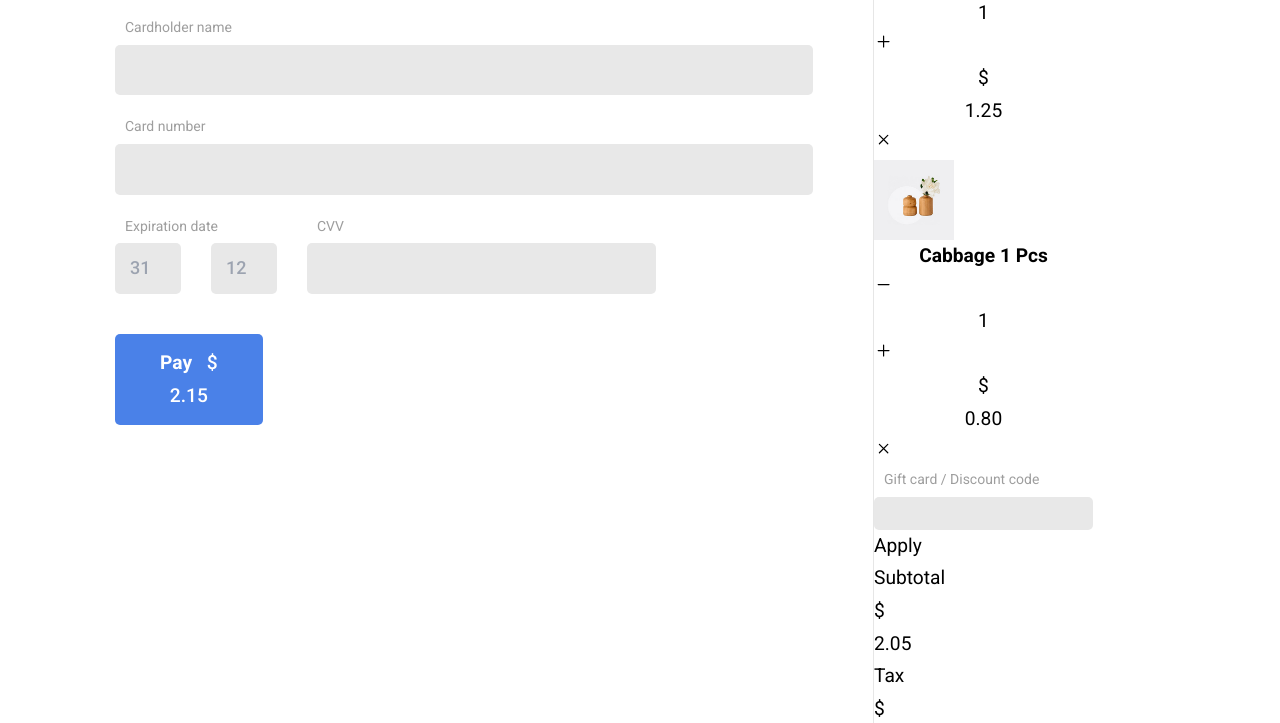
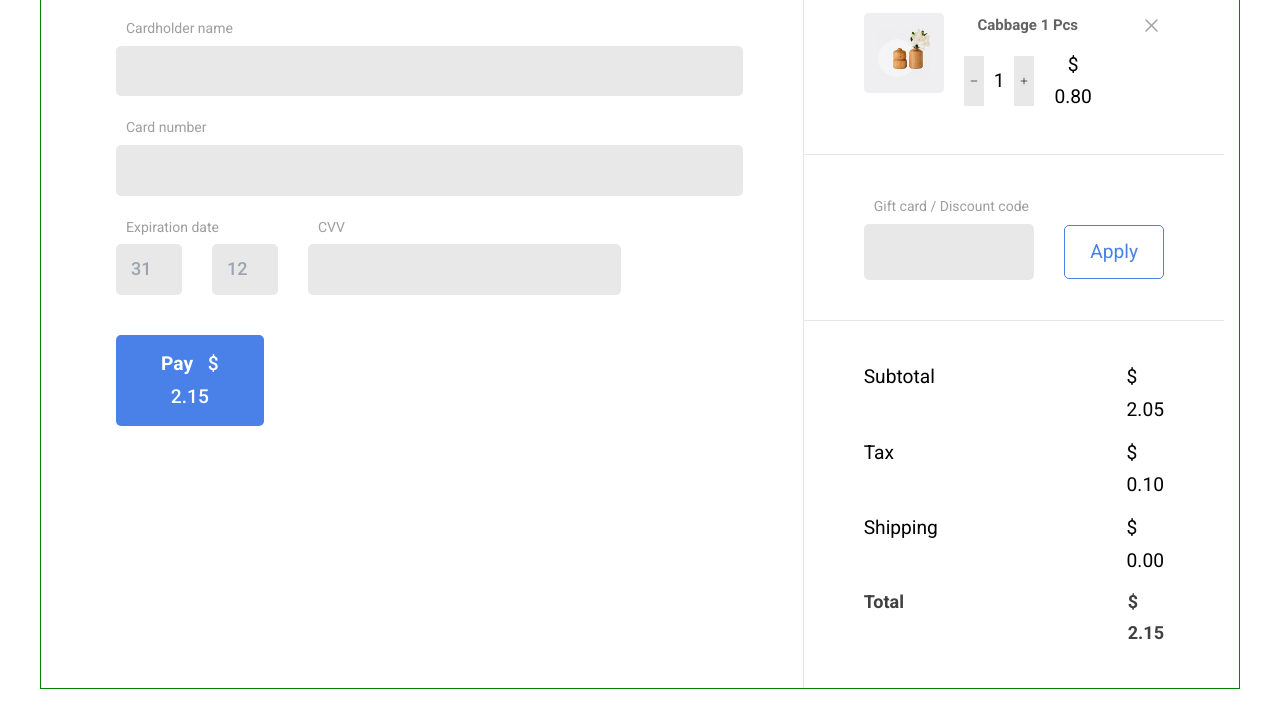
Before and after one commit to eruedasanchez/dooxew-ecommerce, a website: page pages/carrito.html in a window 1280 px wide. Shown: the part 308-1031 px from the top of the page. After the commit the page ends 997 px from the top, so only its background shows below. Drawn offline with nearby package versions, Linux system fonts and the light colour scheme; a web font is replaced by a local one.

Commit message:
Apply styles to cart section

```diff
--- a/scss/layout/_cart-main-container.scss
+++ b/scss/layout/_cart-main-container.scss
@@ -1,6 +1,7 @@
 /* main container */
 
 .container{
+    border: 1px solid green;
     max-width: 1440px;
     min-height: 100vh;
     margin: auto;
--- /dev/null
+++ b/scss/layout/_cart-section.scss
@@ -0,0 +1,125 @@
+.cart{
+    width: 40%;
+    display: flex;
+    flex-direction: column;
+    justify-content: flex-end;
+}
+
+.cart-item-box{
+    padding: 40px $px;
+    margin-bottom: auto;
+}
+
+.product-card:not(:last-child){
+    margin-bottom: 20px;
+}
+
+.product-card .card{
+    position: relative;
+    display: flex;
+    align-items: flex-start;
+    gap: 20px;
+}
+
+.card .product-img{
+    border-radius: $radius;
+}
+
+.card .detail .product-name{
+    font-weight: $fw-600;
+    font-size: $fs-15;
+    color: $dim-gay;
+    margin-bottom: 10px;
+}
+
+.card .detail .wrapper{
+    display: flex;
+    gap: 20px;
+}
+
+.product-qty{
+    display: flex;
+    align-items: center;
+    gap: 10px;
+}
+.product-qty button{
+    background: $platinum;
+    width: 20px;
+    height: 50px;
+    display: flex;
+    justify-content: center;
+    align-items: center;
+}
+
+.product-qty button:active, .product-close-btn:active ion-icon{
+    transform: scale(0.95);
+}
+
+.product-qty button ion-icon{
+    $ionicon-stoke-width: 60px;
+    font-size: 10px;
+}
+
+.product-close-btn{
+    position: absolute;
+    top: 0;
+    right: 0;
+
+}
+
+.product-close-btn ion-icon{
+    font-size: 25px;
+    color: $quick-silver;
+}
+
+.product-close-btn:hover ion-icon{
+    color: $red-salsa;
+}
+
+.discount-token{
+    padding: 40px $px;
+    border-top: 1px solid $gainsboro;
+    border-bottom: 1px solid $gainsboro;
+}
+
+.wrapper-flex{
+    display: flex;
+    align-items: center;
+    gap: 30px;
+}
+
+.wrapper-flex input{
+    padding: 12px 15px;
+    font-weight: $fw-600;
+    letter-spacing: 2px;
+}
+
+.btn-outline{
+    padding: 10px 25px;
+    border: 1px solid $azure;
+    color: $azure;
+}
+
+.btn-outline:hover{
+    background: $azure;
+    color: $white;
+}
+
+.amount{
+    padding: 40px $px;
+}
+
+.amount > div{
+    display: flex;
+    justify-content: space-between;
+}
+
+.amount > div:not(:last-child){
+    margin-bottom: 10px;
+}
+
+.amount .total{
+    font-size: $fs-18;
+    font-weight: $fw-700;
+    color: $onyx;
+}
--- a/scss/style.scss
+++ b/scss/style.scss
@@ -16,6 +16,7 @@
 @import "./layout/cart-index";
 @import "./layout/cart-main-container";
 @import "./layout/cart-checkout";
+@import "./layout/cart-section";
 @import "./layout/media575";
 @import "./layout/media768";
 @import "./layout/media992";
```
Also changed, not shown: css/style.css.
